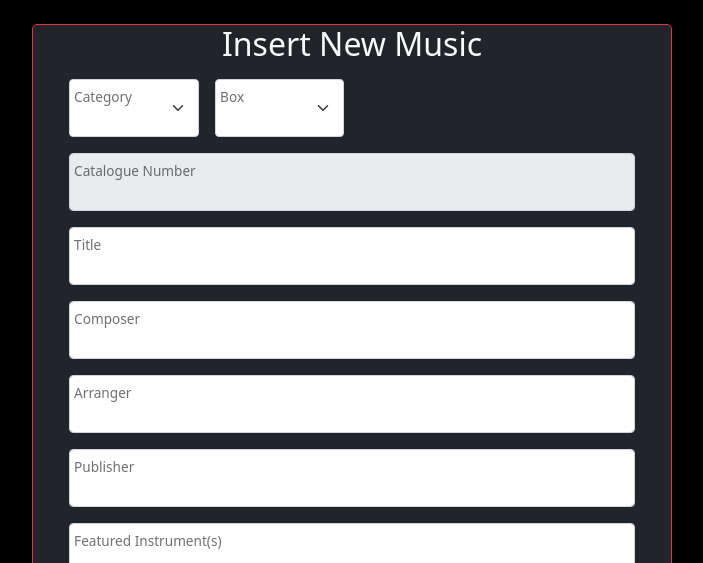
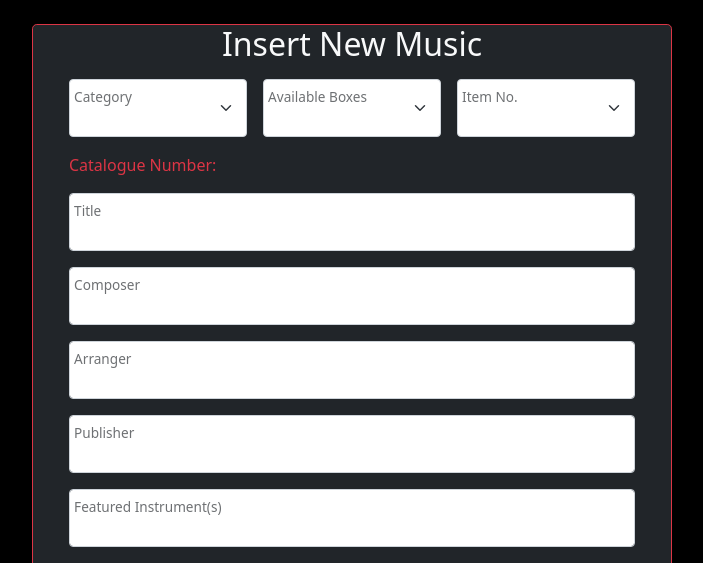
Before and after one commit to Akimori-236/bandLibCatalogue, a Flask app: page /newmusic in a window 1280 px wide. Shown: the part 68-631 px from the top of the page, without its empty margins (288-991 px from the left). Run offline with Flask 2, Linux system fonts and the light colour scheme; lists and menus that the app fills with data are empty.

Commit message:
v040522-2

```diff
--- a/elitelibFlask/model/Music.py
+++ b/elitelibFlask/model/Music.py
@@ -1,3 +1,6 @@
+from dataclasses import asdict
+
+from requests import NullHandler
 from model.DatabasePool import DatabasePool
 import pandas as pd
 
@@ -175,7 +178,10 @@ class Music:
             catalogueNoList = cursor.fetchall()
             boxList = []
             for num in catalogueNoList:
-                boxList.append(num[0][3:])
+                if catNo==10 or catNo==11:
+                    boxList.append(num[0][3:-1])
+                else:
+                    boxList.append(num[0][3:])
             return boxList
         finally:
             dbConn.close()
--- a/elitelibFlask/templates/insertmusic.html
+++ b/elitelibFlask/templates/insertmusic.html
@@ -11,20 +11,34 @@
     function populateAvailableBoxes() {
         var output = '<option selected disabled hidden>             </option>';
         let categoryID = $('#categoryList').val();
+        $('#catalogueNoID').html(String(categoryID));
+        if (categoryID==10 || categoryID==11) {
+            $("#itemID").prop('disabled', false);
+        } else {
+            $("#itemID").prop('disabled', true);
+        }
         $.ajax({
             url: 'http://elitelib22.pythonanywhere.com/emptyboxes/' + String(categoryID),
             type: 'GET',
             dataType: 'json',
-            success: function(result) {
-                for (let i=0; i < result.Boxes.length; i++) {
-                    output += '<option value="'+ result.Boxes[i] +'">'+ result.Boxes[i] +'</option>'
+            success: function(result) {     // maybe save result to prevent multiple requests
+                window.boxes = result.Boxes;
+                //use first 4 digits if longer than 4
+                for (let i=0, b=result.Boxes; i < b.length; i++) {
+                    output += '<option value="'+ b[i] +'">'+ b[i] +'</option>';
                 }
-                $('#boxList').html(output)
+                $('#boxList').html(output);
+                console.log(window.boxes);
             },
             error: showErrorMsg,
         });
         return false;
-        $('#catalogueNoID').val(categoryID);
+    }
+    function selectBox() {
+        // make list of items
+        for (let i=0, b=window.boxes; i < b.length; i++) {
+            // output += '<option value="'+ result.Boxes[i] +'">'+ result.Boxes[i] +'</option>';
+        }
     }
 </script>
 
@@ -34,23 +48,29 @@
     <form  class="" id="searchID" action="#" onsubmit="return insertMusic();">
         <h2 class='text-light mb-3 text-center'>Insert New Music</h2>
         <div class="form-group row g-3 align-items-center mb-3 mx-3">
-            <div class="form-floating col-3">
+            <div class="form-floating col-4">
                 <select class="form-select" id="categoryList" onchange="populateAvailableBoxes()" required>
                     <!-- Options populated on load -->
                 </select>
                 <label for="categoryList" class="form-label">Category</label>
             </div>
-            <div class="form-floating col-3">
-                <select class="form-select" id="boxList" required>
+            <div class="form-floating col-4">
+                <select class="form-select" id="boxList" onchange="selectBox()" required>
+                    <!-- Options populated on change of category -->
+                </select>
+                <label for="boxList" class="form-label">Available Boxes</label>
+            </div>
+            <div class="form-floating col-4">
+                <select class="form-select" id="itemID">
                     <!-- Options populated on load -->
                 </select>
-                <label for="boxList" class="form-label">Box</label>
+                <label for="itemID" class="form-label">Item No.</label>
             </div>
         </div>
         <div class="row g-3 align-items-center mb-3 mx-3">
-            <div class="form-floating">
-                <input type="text" class="form-control" id="catalogueNoID" readonly>
-                <label for="catalogueNoID" class="form-label">Catalogue Number</label>
+            <div class="bg-dark">
+                <span class="text-danger">Catalogue Number: </span>
+                <strong><span class="text-danger" id="catalogueNoID"></span></strong>
             </div>
         </div>
         <div class="row g-3 align-items-center mb-3 mx-3">
```
